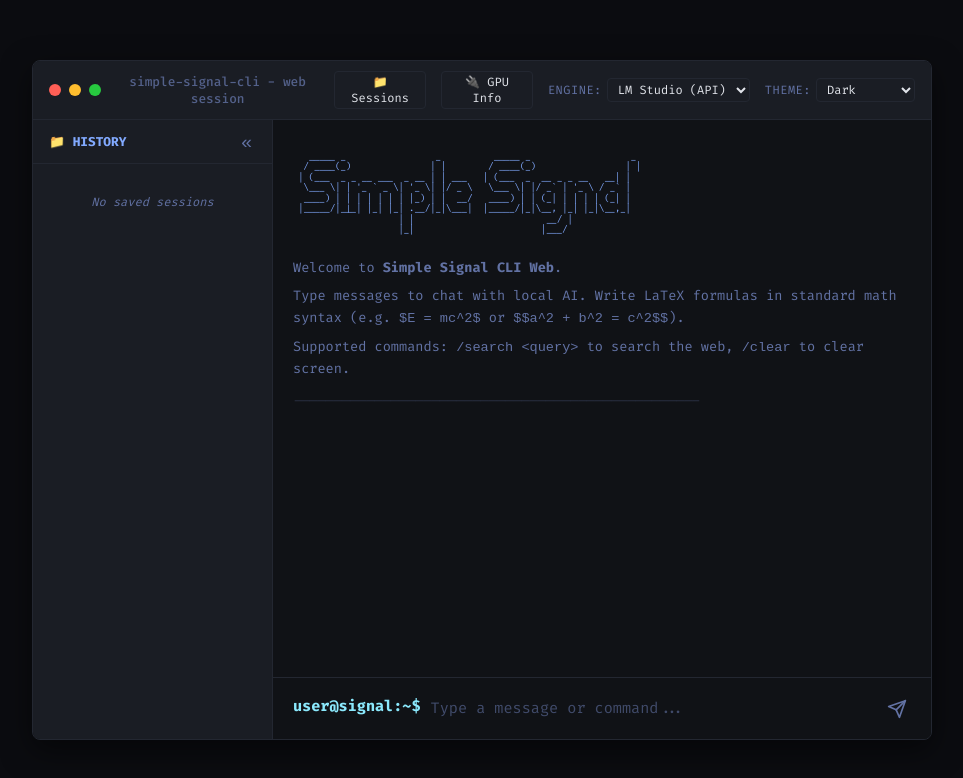
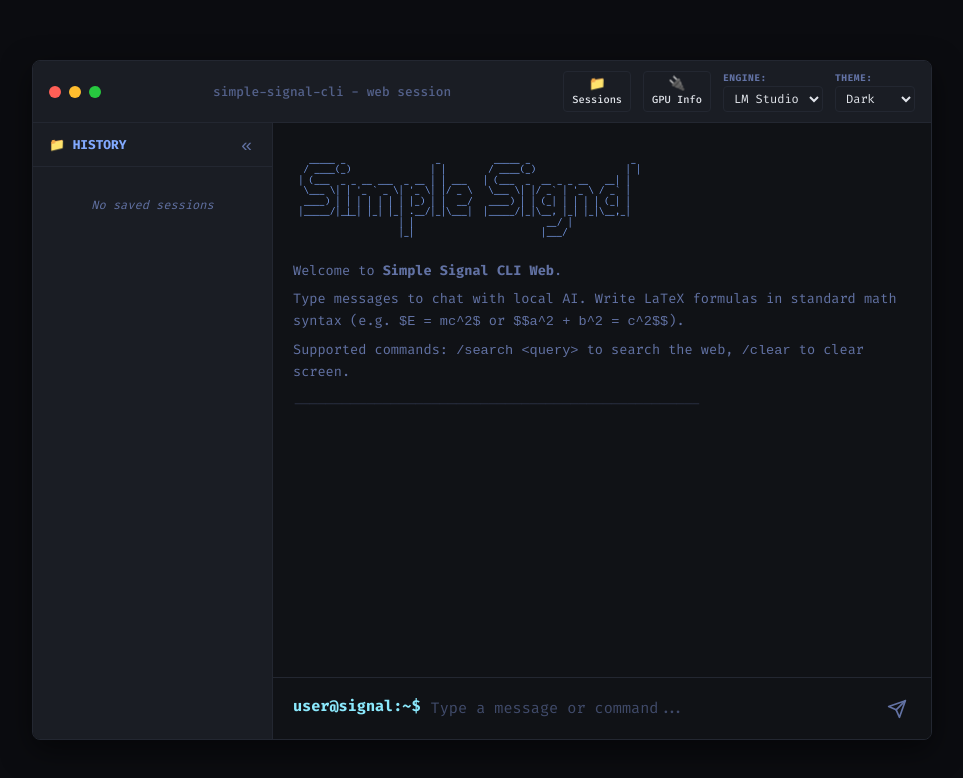
Before and after one commit to falabellamichael/Simple-Signal, a plain HTML site: page static/index.html in a window 1280 px wide. Shown: the whole page, without its empty margins (158-1121 px from the left). Drawn offline with nearby package versions, Linux system fonts and the light colour scheme; no server answers.

Commit message:
Optimize header layout by stacking button/wrapper content and limiting model selector width

```diff
--- a/static/index.html
+++ b/static/index.html
@@ -35,9 +35,15 @@
             <div class="terminal-title">simple-signal-cli - web session</div>
             <div class="terminal-actions">
                 <!-- Toggle History Sidebar -->
-                <button id="toggle-history-btn" class="header-action-btn" title="Toggle History Sidebar">📁 Sessions</button>
+                <button id="toggle-history-btn" class="header-action-btn" title="Toggle History Sidebar">
+                    <span class="btn-icon">📁</span>
+                    <span class="btn-text">Sessions</span>
+                </button>
                 <!-- Query GPU Info -->
-                <button id="gpu-info-btn" class="header-action-btn" title="Display GPU hardware details">🔌 GPU Info</button>
+                <button id="gpu-info-btn" class="header-action-btn" title="Display GPU hardware details">
+                    <span class="btn-icon">🔌</span>
+                    <span class="btn-text">GPU Info</span>
+                </button>
                 <!-- Backend Select -->
                 <div class="select-wrapper">
                     <label for="backend-selector">Engine:</label>
--- a/static/style.css
+++ b/static/style.css
@@ -226,23 +226,31 @@ body {
     text-align: center;
     font-weight: 500;
     opacity: 0.8;
+    white-space: nowrap;
+    overflow: hidden;
+    text-overflow: ellipsis;
+    margin: 0 10px;
 }
 
 .terminal-actions {
     display: flex;
-    gap: 15px;
+    align-items: center;
+    gap: 12px;
 }
 
 .select-wrapper {
     display: flex;
-    align-items: center;
-    gap: 5px;
+    flex-direction: column;
+    align-items: flex-start;
+    gap: 2px;
 }
 
 .select-wrapper label {
-    font-size: 0.75rem;
+    font-size: 0.6rem;
+    color: var(--text-muted);
     text-transform: uppercase;
     letter-spacing: 0.5px;
+    font-weight: bold;
 }
 
 .select-wrapper select {
@@ -250,7 +258,7 @@ body {
     border: 1px solid var(--border-color);
     color: var(--text-color);
     border-radius: 4px;
-    padding: 2px 6px;
+    padding: 3px 6px;
     outline: none;
     cursor: pointer;
     font-family: inherit;
@@ -265,6 +273,18 @@ body {
 .select-wrapper select option {
     background-color: var(--terminal-bg);
     color: var(--text-color);
+}
+
+#backend-selector {
+    width: 100px;
+}
+
+#model-selector {
+    width: 110px;
+}
+
+#theme-selector {
+    width: 80px;
 }
 
 /* TERMINAL OUTPUT SCREEN */
@@ -652,20 +672,35 @@ body {
 
 /* HEADER ACTION BUTTONS */
 .header-action-btn {
+    display: flex;
+    flex-direction: column;
+    align-items: center;
+    justify-content: center;
     background: transparent;
     border: 1px solid var(--border-color);
     color: var(--text-color);
     border-radius: 4px;
-    padding: 2px 8px;
-    font-size: 0.75rem;
+    padding: 4px 8px;
+    font-size: 0.65rem;
+    line-height: 1.2;
     cursor: pointer;
     font-family: inherit;
     transition: border-color 0.2s ease, background-color 0.2s ease;
+    min-width: 55px;
 }
 
 .header-action-btn:hover {
     border-color: var(--accent-color);
     background-color: var(--input-focus-bg);
+}
+
+.header-action-btn .btn-icon {
+    font-size: 0.85rem;
+    margin-bottom: 2px;
+}
+
+.header-action-btn .btn-text {
+    font-weight: 500;
 }
 
 /* Paragraph blocks inside message content */
```
